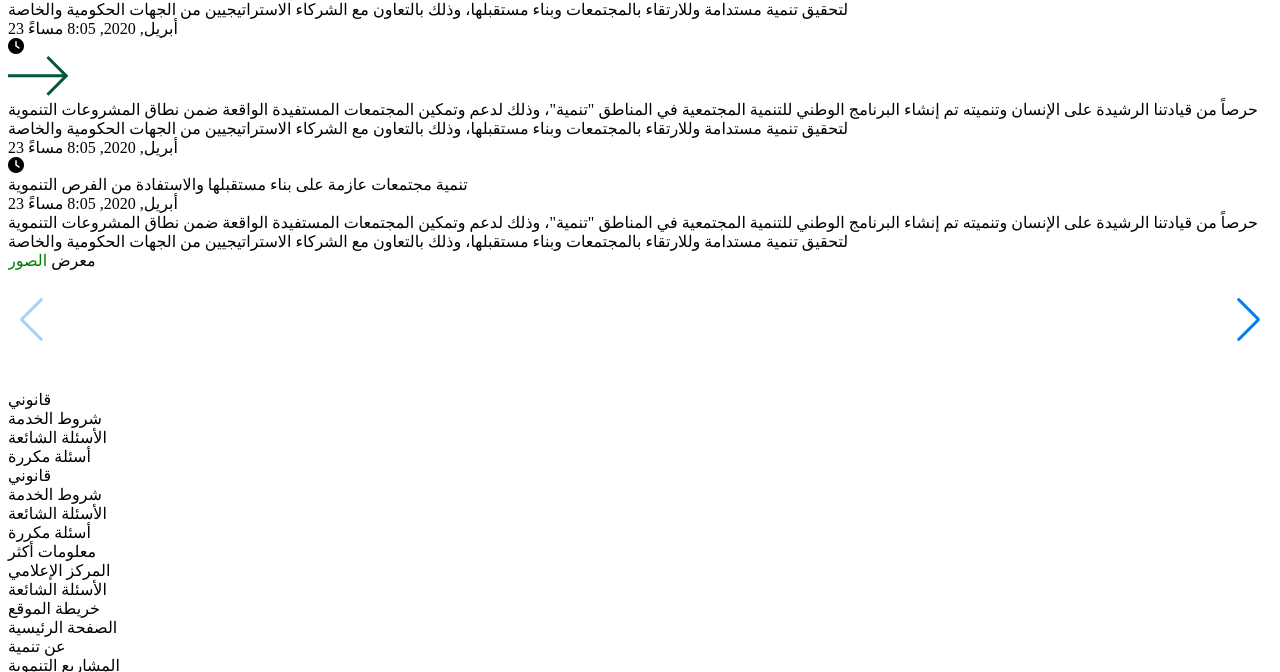
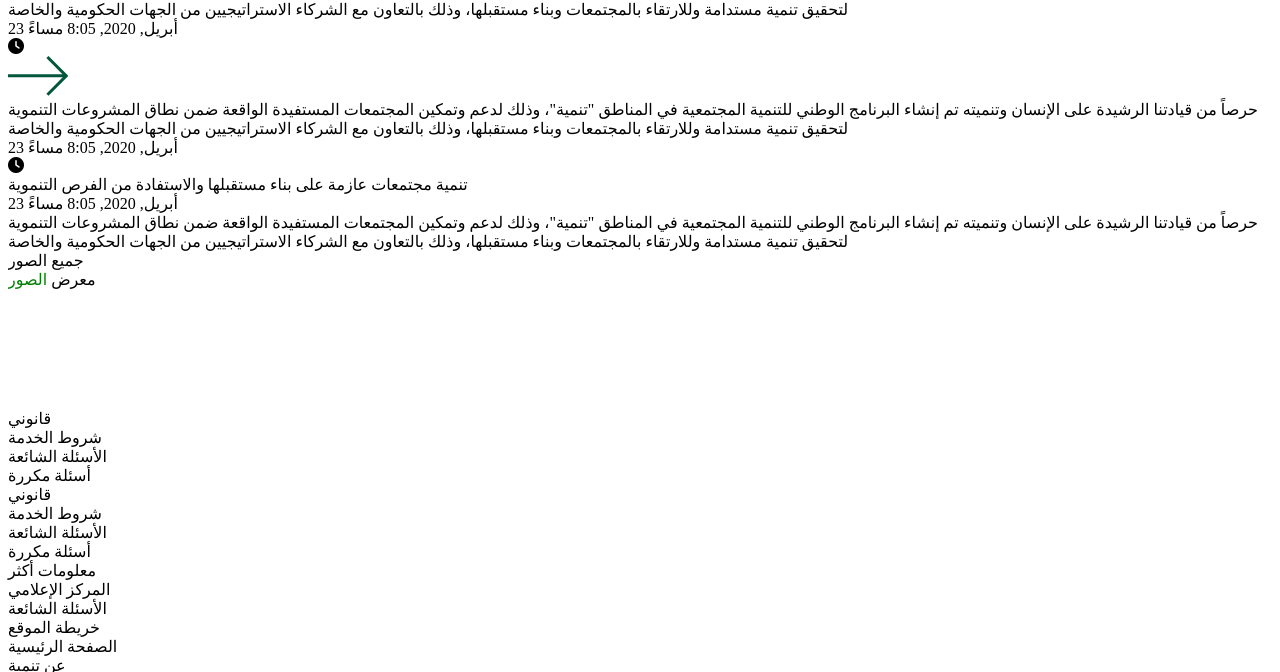
Before and after one commit to ayb96/tanmia, a website: page src/index.html in a window 1280 px wide. Shown: the part 1051-1723 px from the top of the page. Drawn offline with nearby package versions, Linux system fonts and the light colour scheme.

Commit message:
some update

```diff
--- a/src/index.html
+++ b/src/index.html
@@ -658,7 +658,7 @@
 
     <div class="swiper mySwiper">
       <div class="news-container-sec1">
-        <div class="news-container-box1"></div>
+        <div class="news-container-box1">جميع الصور</div>
         <div class="news-container-box2"></div>
         <div class="news-container-box3">
           <div class="news-container-box31">
@@ -679,9 +679,9 @@
         <div class="swiper-slide swiper-slider8"></div>
         <div class="swiper-slide swiper-slider9"></div>
       </div>
-
+<!--
       <div class="swiper-button-next"></div>
-      <div class="swiper-button-prev"></div>
+      <div class="swiper-button-prev"></div> -->
     </div>
 
     <!-- Footer -->
--- a/src/style.scss
+++ b/src/style.scss
@@ -858,7 +858,7 @@ body {
       height: 4rem;
       // margin-bottom: 4rem;
       // border: red solid 2px;
-      color: #b59434;
+      color: #01563c;
     }
     .news-container-box2 {
       width: 43rem;
```
